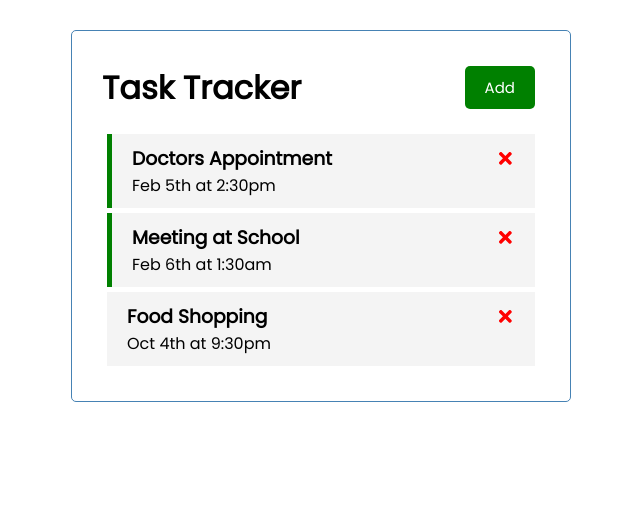
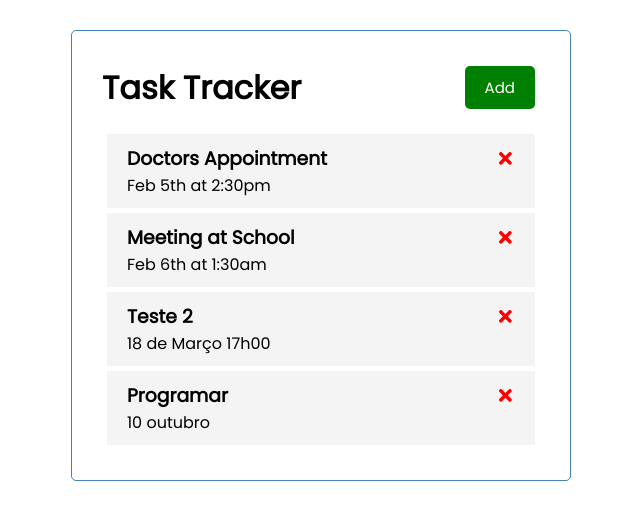
Before and after one commit to pesdesigner/react-task-tracker, a React (Create React App) app: page / in a window 1280 px wide. Shown: the top 520 px of the page, without its empty margins (319-959 px from the left). Built offline with nearby package versions, Linux system fonts and the light colour scheme; data requests are answered from the project's data file; the HTML template or start-up script is replaced by a standard one.

Commit message:
JSON Server | useEffect Hook & Fatch tasks from server

```diff
--- /dev/null
+++ b/db.json
@@ -0,0 +1,28 @@
+{
+  "tasks": [
+    {
+      "id": 1,
+      "text": "Doctors Appointment",
+      "day": "Feb 5th at 2:30pm",
+      "reminder": false
+    },
+    {
+      "id": 2,
+      "text": "Meeting at School",
+      "day": "Feb 6th at 1:30am",
+      "reminder": false
+    },
+    {
+      "text": "Teste 2",
+      "day": "18 de Março 17h00",
+      "reminder": false,
+      "id": 4
+    },
+    {
+      "text": "Programar",
+      "day": "10 outubro",
+      "reminder": false,
+      "id": 5
+    }
+  ]
+}
--- a/package.json
+++ b/package.json
@@ -6,6 +6,7 @@
     "@testing-library/jest-dom": "^5.11.4",
     "@testing-library/react": "^11.1.0",
     "@testing-library/user-event": "^12.1.10",
+    "json-server": "^0.16.3",
     "react": "^17.0.1",
     "react-dom": "^17.0.1",
     "react-icons": "^4.2.0",
@@ -16,7 +17,8 @@
     "start": "react-scripts start",
     "build": "react-scripts build",
     "test": "react-scripts test",
-    "eject": "react-scripts eject"
+    "eject": "react-scripts eject",
+    "server": "json-server --watch db.json --port 5000"
   },
   "eslintConfig": {
     "extends": [
--- a/src/App.js
+++ b/src/App.js
@@ -1,52 +1,84 @@
-import React, { useState } from 'react'
+import React, { useState, useEffect } from 'react'
 import Header from './components/Header'
 import Tasks from './components/Tasks'
 import AddTask from './components/AddTask'
 
 const App = () => {
 
-  const [showAddTask, setShowAddTask] = useState(false)
+const [showAddTask, setShowAddTask] = useState(false)
+const [tasks, setTasks] = useState([])
 
-  const [tasks, setTasks] = useState(
-    [
-        {
-          "id": 1,
-          "text": "Doctors Appointment",
-          "day": "Feb 5th at 2:30pm",
-          "reminder": true
-        },
-        {
-          "id": 2,
-          "text": "Meeting at School",
-          "day": "Feb 6th at 1:30am",
-          "reminder": true
-        },
-        {
-          "id": 3,
-          "text": "Food Shopping",
-          "day": "Oct 4th at 9:30pm",
-          "reminder": false,
-        }
-      ]
-)
+useEffect(() => {
+  const getTasks = async () => {
+    const tasksFromServer = await fetchTasks()
+    setTasks(tasksFromServer)
+  }
+  getTasks()
+}, [])
+
+// Fetch Tasks
+const fetchTasks = async () => {
+  const res = await fetch('http://localhost:5000/tasks')
+  const data = await res.json()
+
+  return data
+}
+
+// Fetch Task
+const fetchTask = async (id) => {
+  const res = await fetch(`http://localhost:5000/tasks/${id}`)
+  const data = await res.json()
+
+  return data
+}
 
 // Add Task
-const addTask = (task) => {
-  const id = Math.floor(Math.random() * 10000) + 1
-  const newTask = {id, ...task}
-  setTasks([...tasks, newTask])
+const addTask = async (task) => {
+
+  const res = await fetch('http://localhost:5000/tasks', {
+    method: 'POST',
+    headers: {
+      'Content-type': 'application/json',
+    },
+    body: JSON.stringify(task)
+  })
+  const data = await res.json()
+
+  setTasks([...tasks, data])
+
+ // const id = Math.floor(Math.random() * 10000) + 1
+ // const newTask = {id, ...task}
+ // setTasks([...tasks, newTask])
 }
 
 // Delete Task
-const deleteTask = (id) => {
+const deleteTask =  async (id) => {
+  await fetch(`http://localhost:5000/tasks/${id}`,{
+    method: 'DELETE'
+  })
+
   setTasks(tasks.filter((task) => task.id !== id))
 }
 // Toggle Reminder
-const toggleReminder = (id) => {
+const toggleReminder = async (id) => {
+  const taskToToggle = await fetchTask(id)
+  const updTask = {...taskToToggle,
+  reminder: !taskToToggle.reminder}
+
+  const res = await fetch(`http://localhost:5000/tasks/${id}`, {
+    method:'PUT',
+    headers: {
+      'Content-type': 'application/json'
+    },
+    body: JSON.stringify(updTask)
+  })
+
+  const data = await res.json()
+
   setTasks(
     tasks.map((task) =>
      task.id === id ? { ...task, reminder:
-     !task.reminder} : task
+     data.reminder} : task
      )
   )
 }
```
Also changed, not shown: 1 other file (tests, documents, lock files or other folders).
